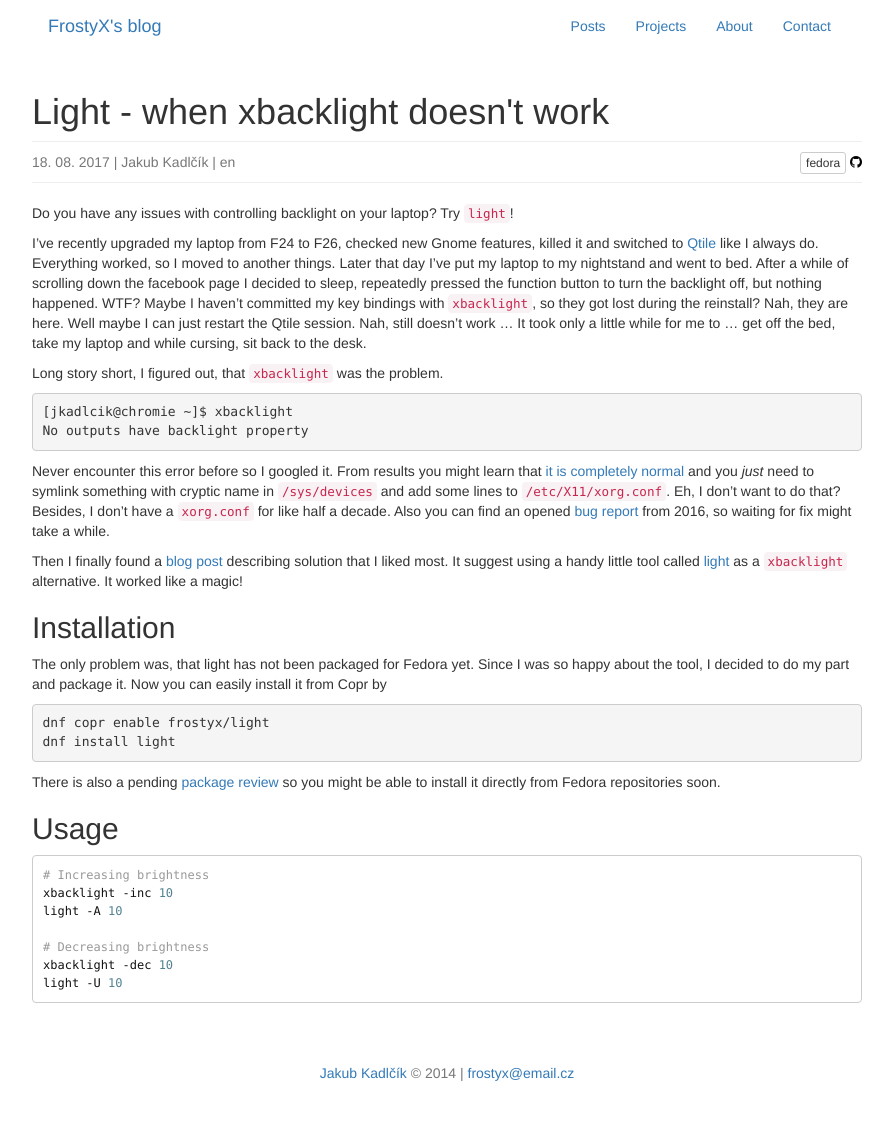
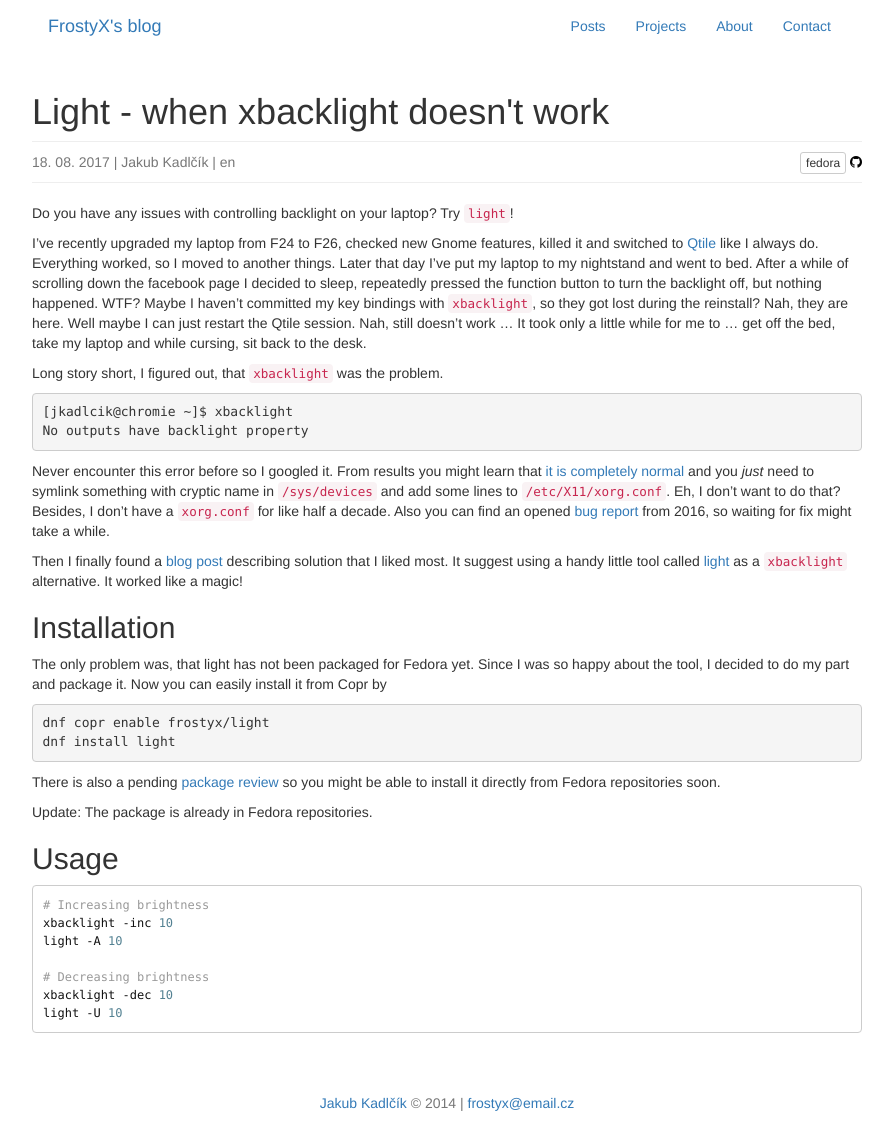
Before and after one commit to FrostyX/frostyx.github.io, a Jekyll site: the page built from _posts/2017-08-18-light-when-xbacklight-doesnt-work.md, in a window 1280 px wide. Shown: the whole page, without its empty margins (193-1086 px from the left). Built offline with Jekyll 4.4.1, drawn with Linux system fonts in a browser that asks for light colours; nearby versions of some CDN libraries; comment, search, counter and statistics services are not loaded; before the commit the page ends 1113 px from its top, so only the background shows below that.

Commit message:
Light is in fedora now

```diff
--- a/_posts/2017-08-18-light-when-xbacklight-doesnt-work.md
+++ b/_posts/2017-08-18-light-when-xbacklight-doesnt-work.md
@@ -28,6 +28,8 @@
 
 There is also a pending [package review](https://bugzilla.redhat.com/show_bug.cgi?id=1481416) so you might be able to install it directly from Fedora repositories soon.
 
+Update: The package is already in Fedora repositories.
+
 ## Usage
 
 <pre class="prettyprint">
```
